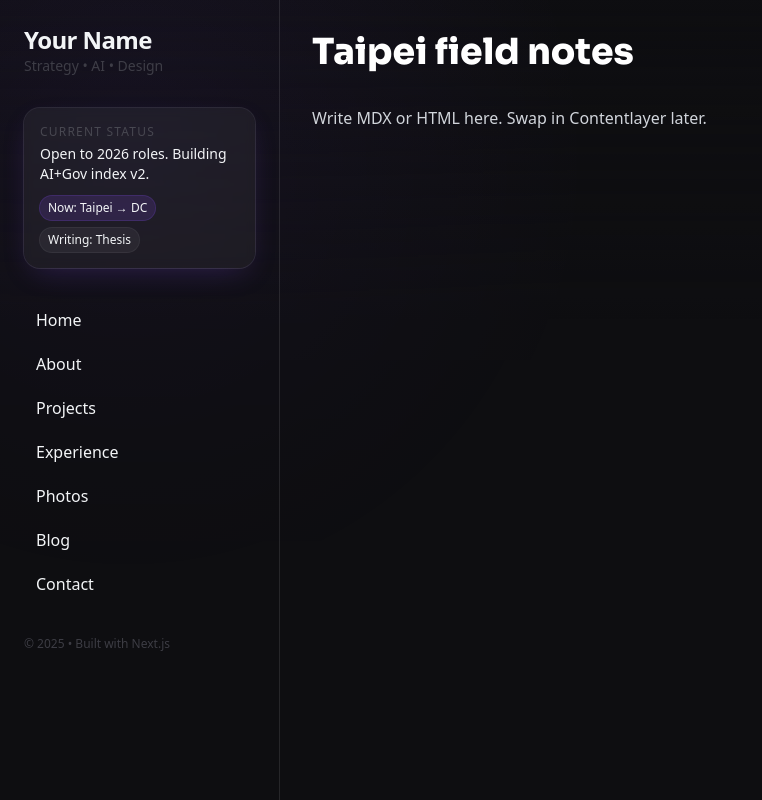
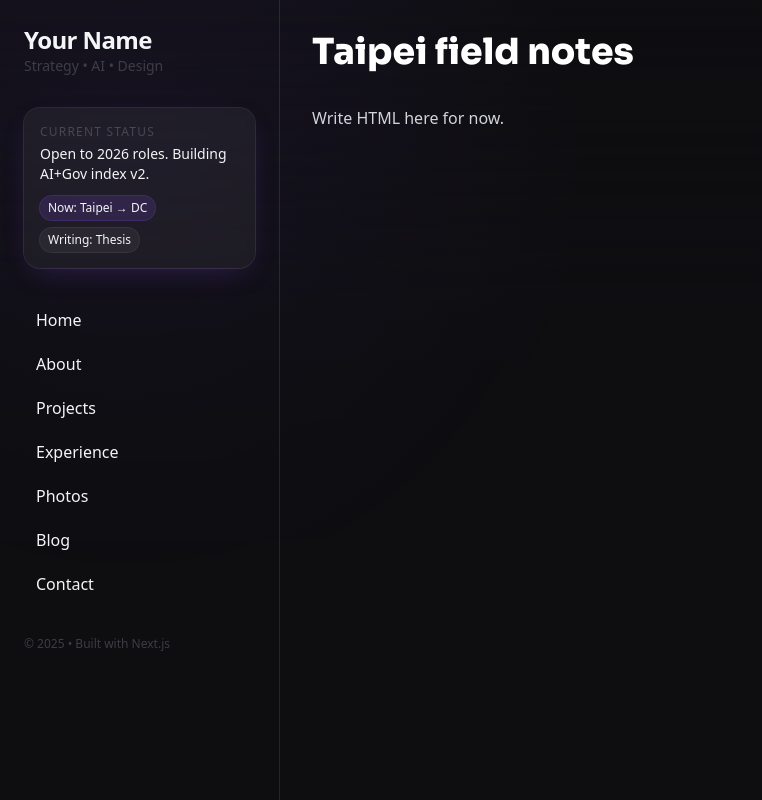
Before and after one commit to isaaciseiler-beep/finalwebsite, a Next.js app: page /blog/taipei-field-notes in a window 1280 px wide. Shown: the whole page, without its empty margins (0-762 px from the left). Built offline with nearby package versions, Linux system fonts and the light colour scheme.

Commit message:
Update page.tsx

```diff
--- a/app/blog/[slug]/page.tsx
+++ b/app/blog/[slug]/page.tsx
@@ -1,14 +1,16 @@
 import { notFound } from "next/navigation";
-const data: Record<string,{title:string; html:string}> = {
-"taipei-field-notes": { title:"Taipei field notes", html:"<p>Write MDX or HTML here. Swap in Contentlayer later.</p>" }
+
+const data: Record<string, { title: string; html: string }> = {
+  "taipei-field-notes": { title: "Taipei field notes", html: "<p>Write HTML here for now.</p>" }
 };
-export default function Post({ params }:{ params:{ slug:string }}){
+
+export default function Post({ params }: { params: { slug: string } }) {
   const p = data[params.slug];
-if(!p) return notFound();
+  if (!p) return notFound();
   return (
     <article className="p-8 prose prose-invert max-w-3xl">
       <h1 className="font-display">{p.title}</h1>
-<div dangerouslySetInnerHTML={{__html:p.html}}/>
+      <div dangerouslySetInnerHTML={{ __html: p.html }} />
     </article>
   );
 }
```
Lines whose indentation alone changed are shown as unchanged.
